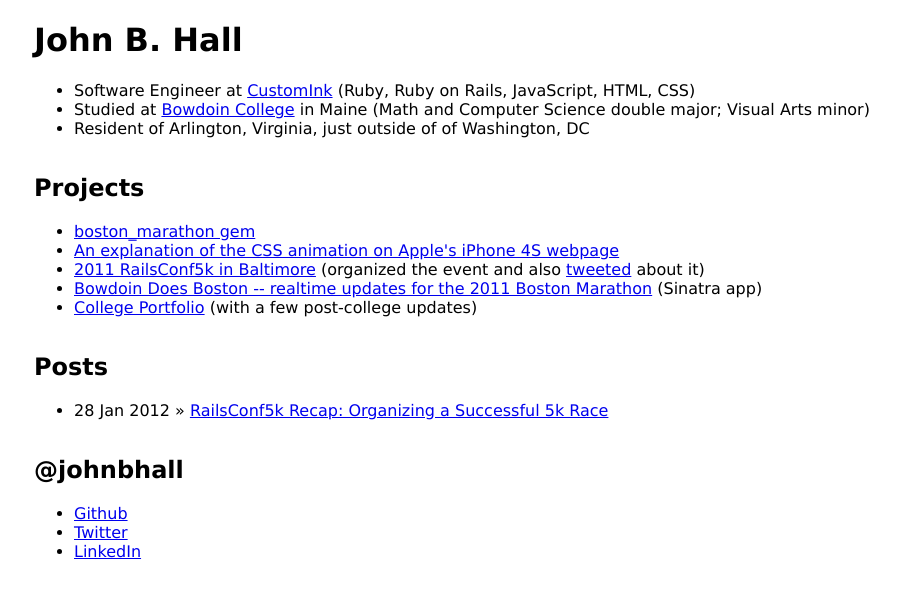
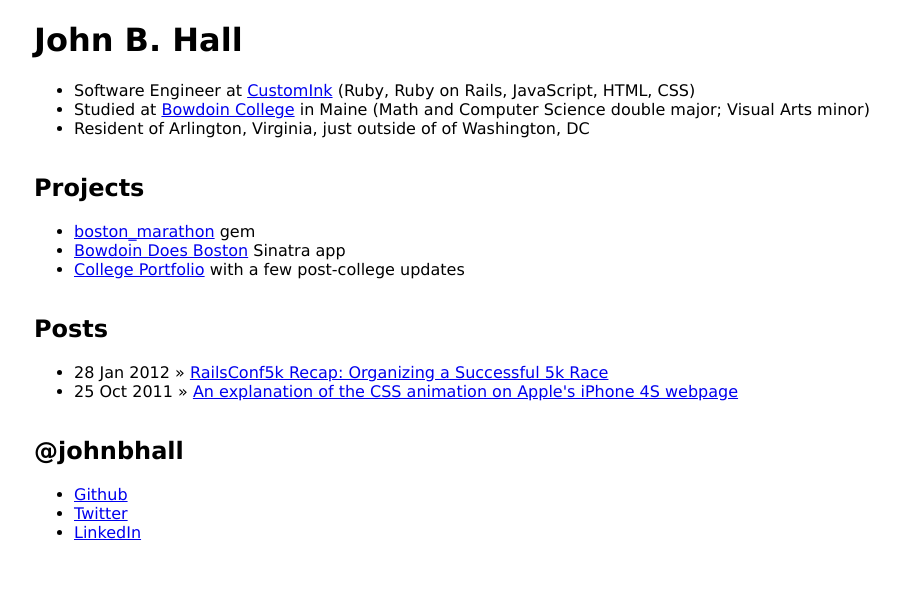
Before and after one commit to johnbhall/johnbhall.github.com, a Jekyll site: the page built from index.html, in a window 1280 px wide. Shown: the top 598 px of the page, without its empty margins (116-1016 px from the left). Built offline with Jekyll 4.4.1, drawn with Linux system fonts in a browser that asks for light colours.

Commit message:
convert iphone-4s into a jekyll post

```diff
--- a/iphone-4s/index.html
+++ b/_posts/2011-10-25-iphone-4s.html
@@ -1,3 +1,8 @@
+---
+permalink: /iphone-4s
+title: An explanation of the CSS animation on Apple's iPhone 4S webpage
+---
+
 <!DOCTYPE html>
 <html>
 
--- a/index.html
+++ b/index.html
@@ -14,11 +14,9 @@
 <h2>Projects</h2>
 
 <ul>
-  <li><a href="https://github.com/johnbhall/boston_marathon" target="_blank">boston_marathon gem</a></li>
-  <li><a href="iphone-4s/index.html">An explanation of the CSS animation on Apple's iPhone 4S webpage</a></li>
-  <li><a href="http://railsconf5k.com" target="_blank">2011 RailsConf5k in Baltimore</a> (organized the event and also <a href="https://twitter.com/#!/railsconf5k" target="_blank">tweeted</a> about it)</li>
-  <li><a href="http://bowdoindoesboston.heroku.com/" target="_blank">Bowdoin Does Boston -- realtime updates for the 2011 Boston Marathon</a> (Sinatra app)</li>
-  <li><a href="portfolio/index.html">College Portfolio</a> (with a few post-college updates)</li>
+  <li><a href="https://github.com/johnbhall/boston_marathon" target="_blank">boston_marathon</a> gem</li>
+  <li><a href="http://bowdoindoesboston.heroku.com/" target="_blank">Bowdoin Does Boston</a> Sinatra app</li>
+  <li><a href="portfolio/index.html">College Portfolio</a> with a few post-college updates</li>
 </ul>
 
 <h2>Posts</h2>
```
